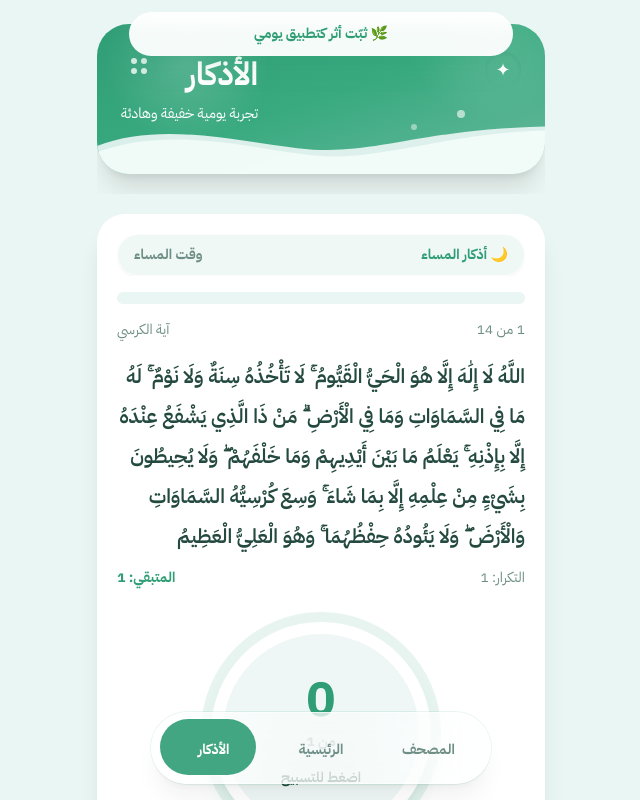
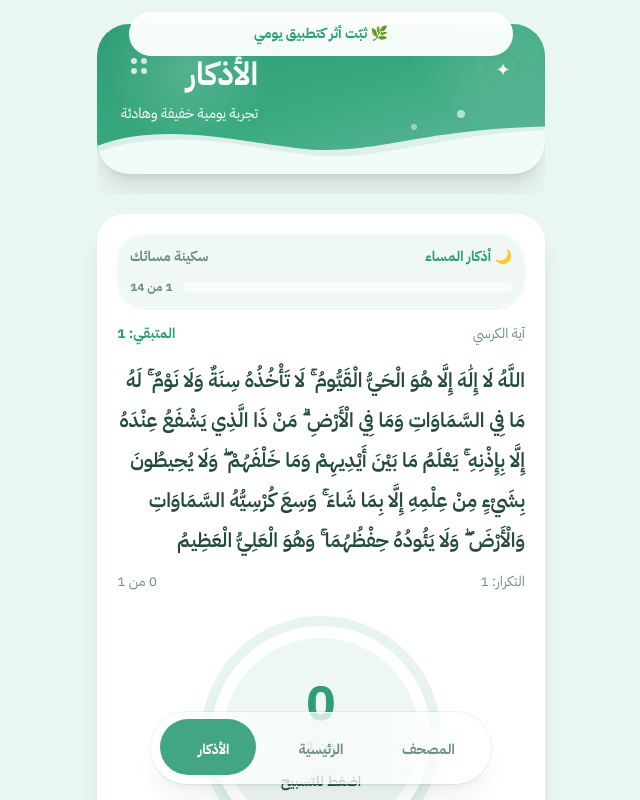
Before and after one commit to faheemappsa/athar, a React (Vite) app: page /dhikr in a window 1280 px wide. Shown: the whole page, without its empty margins (319-959 px from the left). Built offline with nearby package versions, Linux system fonts and the light colour scheme; the HTML template or start-up script is replaced by a standard one.

Commit message:
feat: merge dhikr session header into card

```diff
--- a/src/components/Dhikr/Dhikr.tsx
+++ b/src/components/Dhikr/Dhikr.tsx
@@ -4,6 +4,7 @@ import { ADHKAR, CATEGORY_LABELS, type DhikrCategory, type DhikrMode } from "../
 import { useSavedLocation } from "../../hooks/useSavedLocation";
 import { getPrayerTimes } from "../../services/prayerApi";
 import DhikrCompletionCard from "./DhikrCompletionCard";
+import DhikrSessionHeader from "./DhikrSessionHeader";
 
 const getFallbackCategory = (): DhikrCategory => {
   const hour = new Date().getHours();
@@ -18,12 +19,6 @@ const parseTime = (time: string) => {
   const date = new Date();
   date.setHours(hours || 0, minutes || 0, 0, 0);
   return date;
-};
-
-const PERIOD_LABEL: Record<DhikrCategory, string> = {
-  morning: "وقت الصباح",
-  evening: "وقت المساء",
-  sleep: "وقت السكينة",
 };
 
 const CONTINUITY_KEY = "athar-dhikr-completion-days";
@@ -246,49 +241,44 @@ export default function Dhikr() {
       initial={{ opacity: 0, y: 20 }}
       animate={{ opacity: 1, y: 0 }}
       transition={{ duration: 0.4, delay: 0.2 }}
-      className={`w-full overflow-hidden rounded-card bg-white shadow-xl transition-all duration-300 hover:shadow-2xl ${focusMode ? "flex min-h-[calc(100vh-8rem)] flex-col p-4" : "p-5"}`}
+      className={`w-full overflow-hidden rounded-card bg-white shadow-xl transition-all duration-300 hover:shadow-2xl ${focusMode ? "flex min-h-[calc(100dvh-10rem)] flex-col p-4" : "p-5"}`}
     >
-      <div
-        className={`overflow-hidden transition-all duration-500 ease-out ${
-          focusMode ? "mb-0 max-h-0 -translate-y-2 opacity-0" : "mb-4 max-h-16 translate-y-0 opacity-100"
-        }`}
-      >
-        <div className="flex items-center justify-between rounded-full border border-white/70 bg-primary-bg/70 px-4 py-2.5 text-sm font-bold text-secondary-text shadow-sm backdrop-blur">
-          <span className="text-action">{categoryInfo.emoji} {categoryInfo.title}</span>
-          <span>{PERIOD_LABEL[category]}</span>
+      <div className={focusMode ? "flex min-h-[calc(100dvh-12rem)] flex-col" : ""}>
+        <div className="shrink-0">
+          <DhikrSessionHeader
+            emoji={categoryInfo.emoji}
+            title={categoryInfo.title}
+            category={category}
+            currentIndex={currentIndex}
+            totalCount={dhikrList.length}
+            progress={totalProgress}
+          />
         </div>
-      </div>
 
-      <div className={focusMode ? "flex min-h-[calc(100vh-11rem)] flex-col" : ""}>
-        <div className={focusMode ? "shrink-0" : ""}>
-          <div className="mb-4 h-3 w-full overflow-hidden rounded-full bg-primary-bg">
-            <div className="h-full rounded-full bg-action transition-all duration-300" style={{ width: `${Math.min(100, totalProgress)}%` }} />
+        <div className={focusMode ? "mt-4 flex flex-1 flex-col justify-center" : "mt-4"}>
+          <div className="flex items-center justify-between text-sm text-secondary-text">
+            <span>{current.title}</span>
+            <span className="font-bold text-action">المتبقي: {remainingCount}</span>
           </div>
 
-          <div className="mb-4 flex items-center justify-between text-sm text-secondary-text">
-            <span>{currentIndex + 1} من {dhikrList.length}</span>
-            <span>{current.title}</span>
-          </div>
-        </div>
+          <p className={`mt-4 break-words font-semibold leading-loose text-primary-text ${focusMode ? "max-h-[27dvh] overflow-y-auto text-center text-[1.35rem]" : "text-xl"}`}>{current.text}</p>
 
-        <div className={focusMode ? "flex flex-1 flex-col justify-center" : ""}>
-          <p className={`break-words font-semibold leading-loose text-primary-text ${focusMode ? "max-h-[28vh] overflow-y-auto text-center text-[1.35rem]" : "text-xl"}`}>{current.text}</p>
           <div className="mt-3 flex items-center justify-between text-sm text-secondary-text">
             <span>التكرار: {safeCount}</span>
-            <span className="font-bold text-action">المتبقي: {remainingCount}</span>
+            <span>{count} من {safeCount}</span>
           </div>
 
           <button
             onClick={handleTap}
             disabled={isComplete}
-            className={`group block w-full outline-none transition-all duration-300 disabled:cursor-default ${focusMode ? "mt-8" : "mt-6"}`}
+            className={`group block w-full outline-none transition-all duration-300 disabled:cursor-default ${focusMode ? "mt-7" : "mt-6"}`}
             aria-label="اضغط للتسبيح"
           >
             <motion.div
               key={`ring-${pulseKey}`}
               animate={feedback === "success" ? { scale: [1, 0.975, 1.012, 1] } : feedback === "complete" ? { scale: [1, 1.035, 1] } : { scale: 1 }}
               transition={{ duration: feedback === "complete" ? 0.55 : 0.22, ease: "easeOut" }}
-              className={`relative mx-auto grid place-items-center rounded-full transition-all duration-300 ${focusMode ? "h-[17rem] w-[17rem]" : "h-60 w-60"}`}
+              className={`relative mx-auto grid place-items-center rounded-full transition-all duration-300 ${focusMode ? "h-[clamp(14rem,38dvh,17rem)] w-[clamp(14rem,38dvh,17rem)]" : "h-60 w-60"}`}
             >
               <div
                 className="absolute inset-0 rounded-full transition-all duration-300"
```
